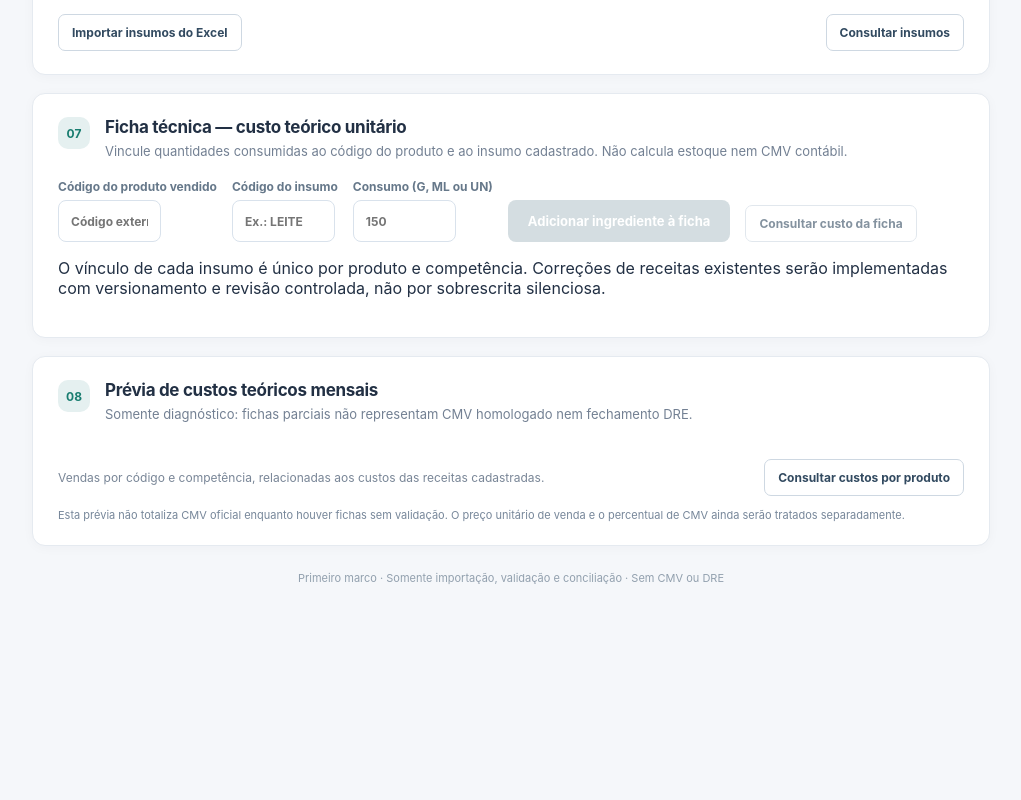
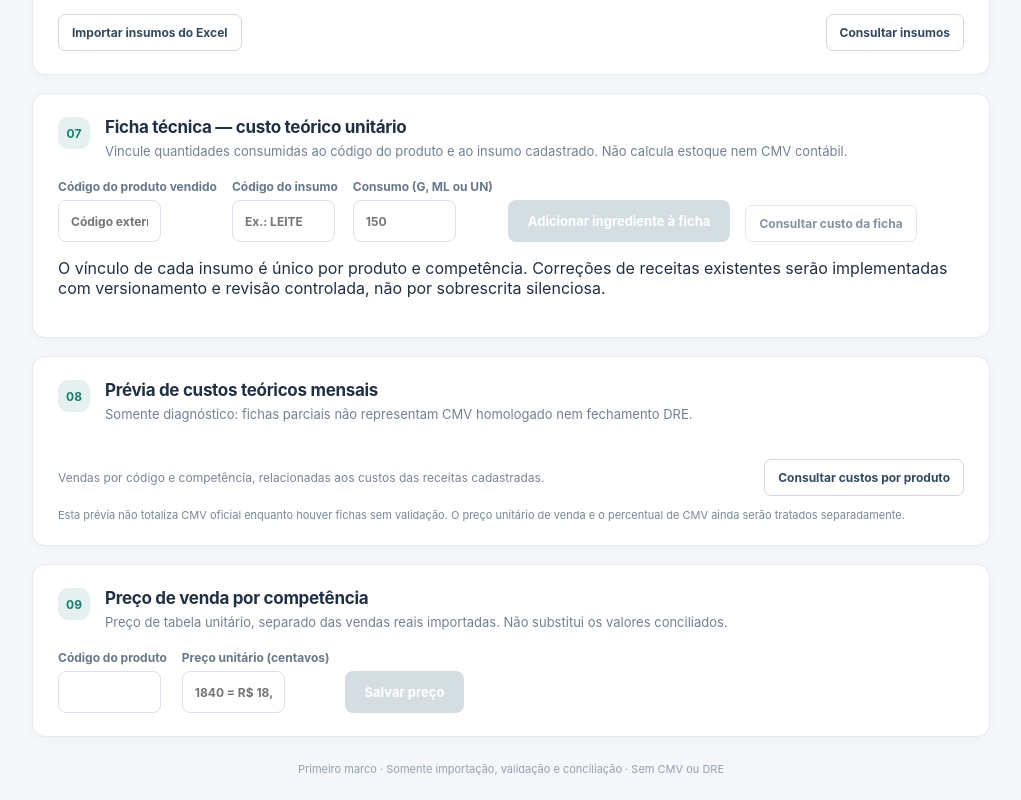
Before and after one commit to MichaelDeCarvalho/DRE-Mais1, a React (Vite) app: page / in a window 1280 px wide. Shown: the part 1467-2267 px from the top of the page, without its empty margins (248-1269 px from the left). Before the commit the page ends 2076 px from the top, so only its background shows below. Built offline with nearby package versions, Linux system fonts and the light colour scheme.

Commit message:
feat: entrada de preco unitario e CMV porcentual provisório na interface

```diff
--- a/src/App.tsx
+++ b/src/App.tsx
@@ -35,8 +35,12 @@ export function App() {
   const [recipeError, setRecipeError] = useState('');
   const [recipeCost, setRecipeCost] = useState<{ productCode:string; period:string; totalCostCents:number; ingredientCount:number } | null>(null);
   const [recipeBusy, setRecipeBusy] = useState(false);
-  const [costRows,setCostRows] = useState<Array<{productCode:string;productName:string;quantitySold:number;salesCents:number;unitCostCents:number|null;totalTheoreticalCents:number|null;status:string}>>([]);
+  const [costRows,setCostRows] = useState<Array<{productCode:string;productName:string;quantitySold:number;salesCents:number;unitCostCents:number|null;totalTheoreticalCents:number|null;status:string;salePriceCents:number|null;cmvPercent:number|null}>>([]);
   const [costBusy,setCostBusy] = useState(false);
+  const [salePriceCode,setSalePriceCode] = useState('');
+  const [salePriceCents,setSalePriceCents] = useState('');
+  const [salePriceBusy,setSalePriceBusy] = useState(false);
+  const [salePriceNotice,setSalePriceNotice] = useState('');
   const [costError,setCostError] = useState('');
 
   const [recipeDetail, setRecipeDetail] = useState<{
@@ -189,6 +193,17 @@ export function App() {
     }catch(e){setRecipeError(explainError(e));}
     finally{setRecipeBusy(false);}
   }
+  async function saveSalePrice(){
+    if(salePriceBusy)return;
+    setSalePriceBusy(true);setSalePriceNotice('');
+    try{
+      if(!/^\d+$/.test(salePriceCents)||!Number.isSafeInteger(Number(salePriceCents))||Number(salePriceCents)<=0)throw new Error('Informe preco positivo em centavos inteiros.');
+      await invoke('register_sale_price',{period,productCode:salePriceCode.trim(),priceCents:Number(salePriceCents)});
+      setSalePriceNotice('Preco salvo sem alterar competencias anteriores. Consulte novamente a previa de CMV.');
+      setSalePriceCode('');setSalePriceCents('');setCostRows([]);
+    }catch(e){setSalePriceNotice(explainError(e));}
+    finally{setSalePriceBusy(false);}
+  }
   async function consultCostOverview(){
     if(costBusy)return;
     setCostBusy(true);setCostError('');setCostRows([]);
@@ -316,10 +331,19 @@ export function App() {
           <div className="section-heading"><span className="step">08</span><div><h2 id="cmv-preview-heading">Prévia de custos teóricos mensais</h2><p>Somente diagnóstico: fichas parciais não representam CMV homologado nem fechamento DRE.</p></div></div>
           <div className="action-line"><p>Vendas por código e competência, relacionadas aos custos das receitas cadastradas.</p><button type="button" className="outline-button" disabled={costBusy} onClick={consultCostOverview}>{costBusy ? 'Consultando…' : 'Consultar custos por produto'}</button></div>
           {costError && <div className="feedback feedback-error" role="alert">{costError}</div>}
-          {costRows.length > 0 && <div className="scroll-table"><table><thead><tr><th>Código</th><th>Produto</th><th className="num">Vendido</th><th className="num">Vendas</th><th className="num">Custo técnico unitário</th><th className="num">Custo teórico × quantidade</th><th>Situação</th></tr></thead><tbody>
-            {costRows.map(row=><tr key={row.productCode}><td>{row.productCode}</td><td>{row.productName}</td><td className="num">{row.quantitySold}</td><td className="num">{brl(row.salesCents)}</td><td className="num">{row.unitCostCents===null?'—':brl(Math.round(row.unitCostCents))}</td><td className="num">{row.totalTheoreticalCents===null?'—':brl(Math.round(row.totalTheoreticalCents))}</td><td>{row.status==='FICHA_PARCIAL_NAO_HOMOLOGADA'?'Ficha parcial, custo provisório':row.status==='SEM_CADASTRO'?'Sem cadastro':'Sem ficha ou custo'}</td></tr>)}
+          {costRows.length > 0 && <div className="scroll-table"><table><thead><tr><th>Código</th><th>Produto</th><th className="num">Vendido</th><th className="num">Vendas</th><th className="num">Custo técnico unitário</th><th className="num">Custo teórico × quantidade</th><th>Preço tabela</th><th>CMV unitário provisório</th><th>Situação</th></tr></thead><tbody>
+            {costRows.map(row=><tr key={row.productCode}><td>{row.productCode}</td><td>{row.productName}</td><td className="num">{row.quantitySold}</td><td className="num">{brl(row.salesCents)}</td><td className="num">{row.unitCostCents===null?'—':brl(Math.round(row.unitCostCents))}</td><td className="num">{row.totalTheoreticalCents===null?'—':brl(Math.round(row.totalTheoreticalCents))}</td><td>{row.salePriceCents===null?'—':brl(row.salePriceCents)}</td><td>{row.cmvPercent===null?'—':`${row.cmvPercent.toFixed(2)}%`}</td><td>{row.status==='FICHA_PARCIAL_NAO_HOMOLOGADA'?'Ficha parcial, custo provisório':row.status==='SEM_CADASTRO'?'Sem cadastro':'Sem ficha ou custo'}</td></tr>)}
           </tbody></table></div>}
           <p className="footnote">Esta prévia não totaliza CMV oficial enquanto houver fichas sem validação. O preço unitário de venda e o percentual de CMV ainda serão tratados separadamente.</p>
+        </section>
+        <section className="section-block" aria-labelledby="price-heading">
+          <div className="section-heading"><span className="step">09</span><div><h2 id="price-heading">Preço de venda por competência</h2><p>Preço de tabela unitário, separado das vendas reais importadas. Não substitui os valores conciliados.</p></div></div>
+          <div className="selectors">
+            <label>Código do produto<input value={salePriceCode} disabled={salePriceBusy} onChange={e=>setSalePriceCode(e.target.value)} /></label>
+            <label>Preço unitário (centavos)<input value={salePriceCents} inputMode="numeric" disabled={salePriceBusy} onChange={e=>setSalePriceCents(e.target.value)} placeholder="1840 = R$ 18,40"/></label>
+            <button type="button" className="primary-button" disabled={salePriceBusy||!salePriceCode.trim()||!salePriceCents.trim()} onClick={saveSalePrice}>Salvar preço</button>
+          </div>
+          {salePriceNotice && <div className="feedback feedback-info" role="status">{salePriceNotice}</div>}
         </section>
         <footer>Primeiro marco · Somente importação, validação e conciliação · Sem CMV ou DRE</footer>
       </main>
```
